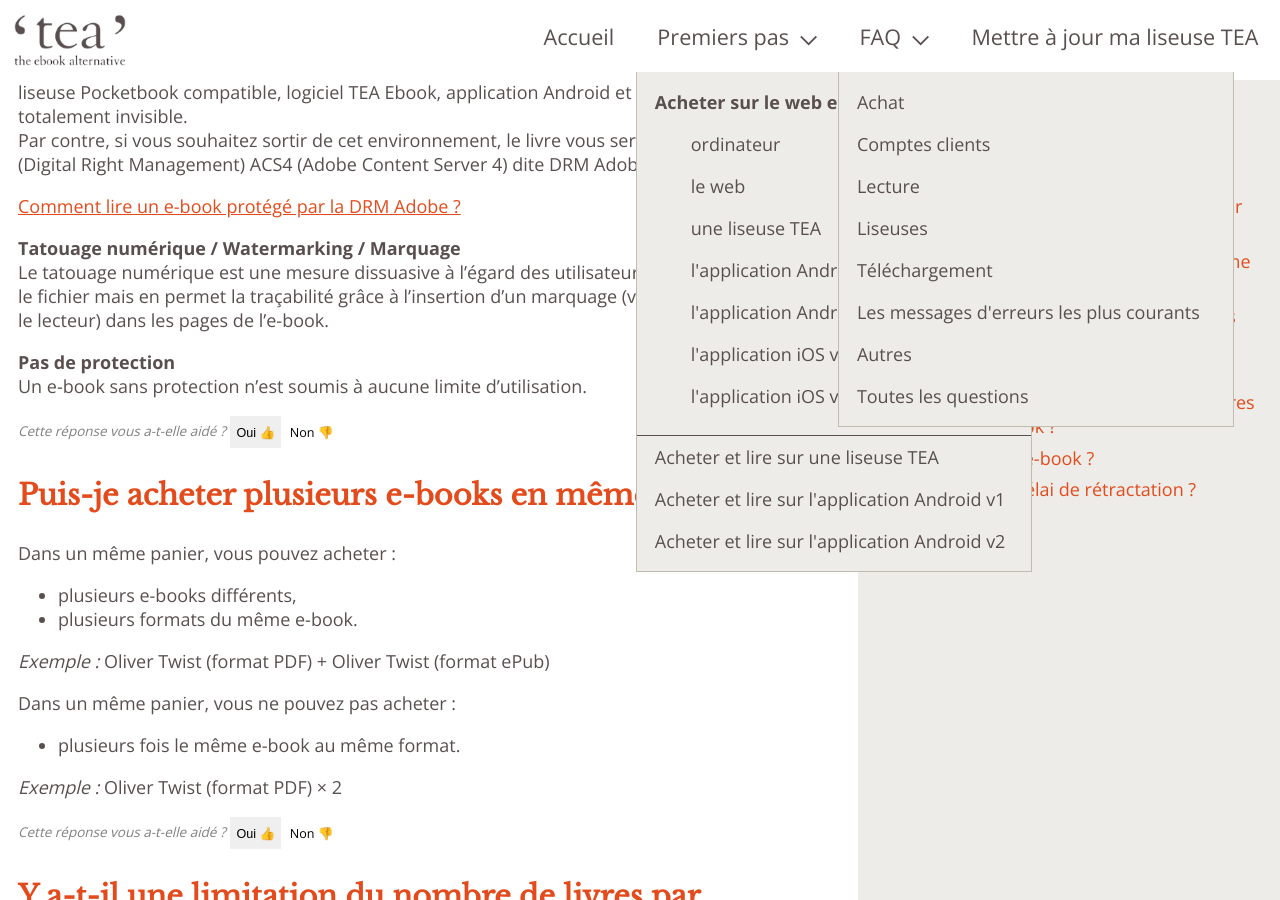
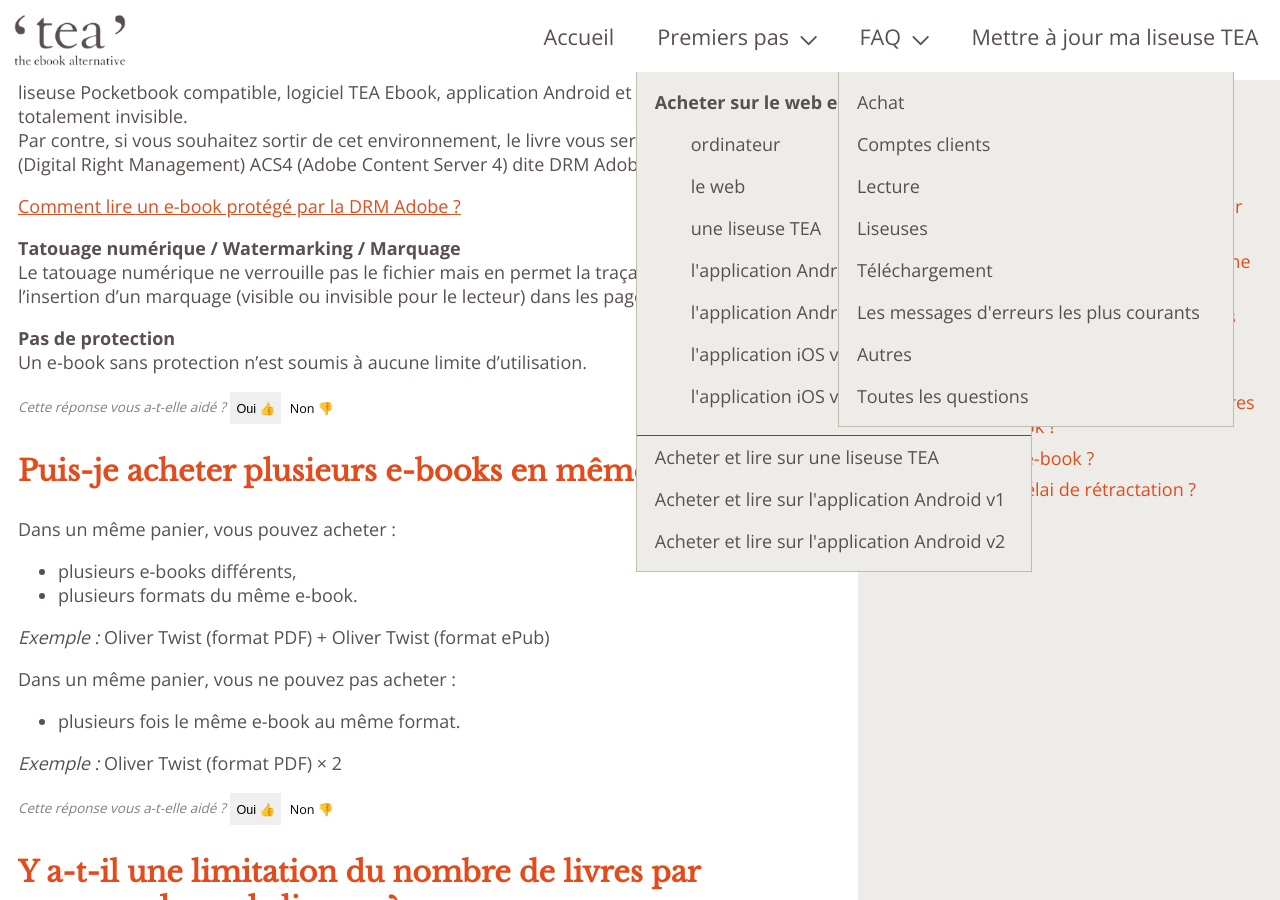
Before and after one commit to TEA-ebook/help-center, a Jekyll site: the page built from _pages/FAQ-achat.md, in a window 1280 px wide and 900 px high, scrolled down 2457 px. Built offline with Jekyll 4.4.1, drawn with Linux system fonts in a browser that asks for light colours.

Commit message:
Change explication watermarking

```diff
--- a/_pages/FAQ-achat.md
+++ b/_pages/FAQ-achat.md
@@ -114,7 +114,7 @@ Par contre, si vous souhaitez sortir de cet environnement, le livre vous sera fo
 
 <a id="protection-watermarking"></a>
 **Tatouage numérique / Watermarking / Marquage**
-Le tatouage numérique est une mesure dissuasive à l'égard des utilisateurs. Il ne verrouille pas le fichier mais en permet la traçabilité grâce à l'insertion d'un marquage (visible ou invisible pour le lecteur) dans les pages de l'e-book.
+Le tatouage numérique ne verrouille pas le fichier mais en permet la traçabilité grâce à l'insertion d'un marquage (visible ou invisible pour le lecteur) dans les pages de l'e-book.
 
 <a id="protection-none"></a>
 **Pas de protection**
```
